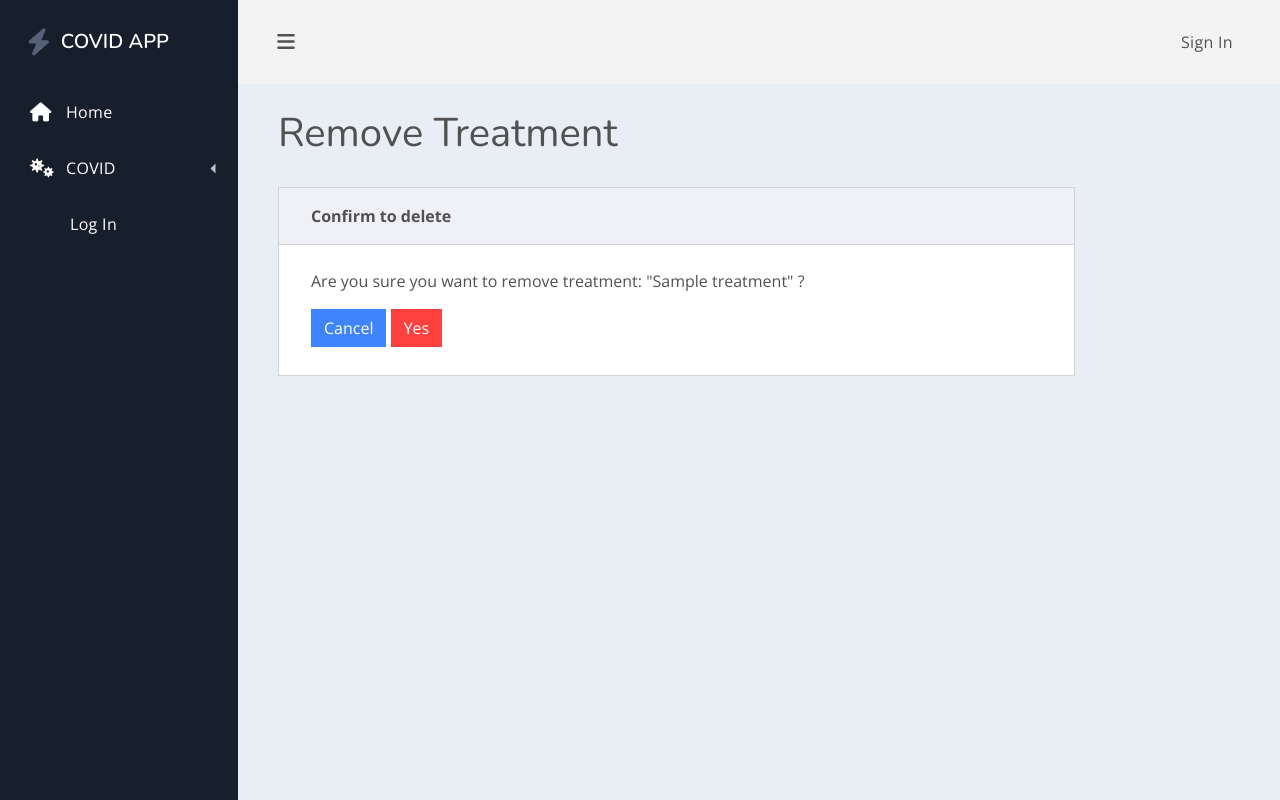
After one commit to ujjwalbgn/COVIDwebApp, a Django app: template healthcare/templates/healthcare/deleteTreatment.html in a window 1280 px wide. The commit adds this page. Run offline with Django 3.2, Linux system fonts and the light colour scheme; the template is opened without the code that fills it: most values are stand-ins (such as "Sample title", 1, 10 or a date in 2020); some libraries are stand-ins or nearby versions.

Commit message:
delete for patient, med and treatement added

```diff
--- /dev/null
+++ b/healthcare/templates/healthcare/deleteTreatment.html
@@ -0,0 +1,30 @@
+{% extends 'healthcare/main.html' %}
+
+{% block content %}
+    {% load myfilters %}
+    <main class="dash-content">
+        <div class="container-fluid">
+            <h1 class="dash-title">Remove Treatment</h1>
+            <div class="row">
+                <div class="col-lg-10">
+                    <div class="card spur-card">
+                        <div class="card-header">
+                            <div class="spur-card-title">Confirm to delete</div>
+                        </div>
+                        <div class="card-body ">
+
+                            <p>Are you sure you want to remove treatment: "{{treatment.name}}" ?</p>
+                            <form action="{% url 'deletetreatment' treatment.id %}" method="POST">
+                                {% csrf_token %}
+                                <a class="btn btn-primary mb-1" href="{% url 'treatment' %}">Cancel</a>
+                                <button type="submit" class="btn btn-danger mb-1">Yes</button>
+                            </form>
+                        </div>
+
+                    </div>
+                </div>
+            </div>
+        </div>
+    </main>
+
+{% endblock %}
--- a/healthcare/templates/healthcare/editMedication.html
+++ b/healthcare/templates/healthcare/editMedication.html
@@ -37,7 +37,7 @@
                             </form>
                         </div>
                     </div>
-                <div class="card spur-card">
+                    <div class="card spur-card">
                         <div class="card-header">
                             <div class="spur-card-title">List of Existing Medication</div>
                         </div>
@@ -48,6 +48,7 @@
                                     <th scope="col">#</th>
                                     <th scope="col">Name</th>
                                     <th scope="col">Description</th>
+                                    <th scope="col">Action</th>
                                 </tr>
                                 </thead>
                                 <tbody>
@@ -58,6 +59,9 @@
                                         <td>{{ medication.name }}</td>
                                         <td>
                                             {{ medication.description }}
+                                        </td>
+                                        <td>
+                                            <a href=" {% url 'deletemedication' medication.id %}">Remove</a>
                                         </td>
 
                                     </tr>
--- a/healthcare/templates/healthcare/editTreatment.htm
+++ b/healthcare/templates/healthcare/editTreatment.htm
@@ -37,7 +37,7 @@
                             </form>
                         </div>
                     </div>
-                <div class="card spur-card">
+                    <div class="card spur-card">
                         <div class="card-header">
                             <div class="spur-card-title">List of Existing treatment</div>
                         </div>
@@ -48,6 +48,7 @@
                                     <th scope="col">#</th>
                                     <th scope="col">Name</th>
                                     <th scope="col">Description</th>
+                                    <th scope="col">Action</th>
                                 </tr>
                                 </thead>
                                 <tbody>
@@ -58,6 +59,9 @@
                                         <td>{{ treatment.name }}</td>
                                         <td>
                                             {{ treatment.description }}
+                                        </td>
+                                        <td>
+                                            <a href=" {% url 'deletetreatment' treatment.id %}">Remove</a>
                                         </td>
                                     </tr>
                                 {% endfor %}
--- a/healthcare/urls.py
+++ b/healthcare/urls.py
@@ -38,6 +38,9 @@ urlpatterns = [
     path('assign_treatment/', views.assignTreatment, name="assignTreatment"),
 
     path('deletepatient/<str:pk>/', views.DeletePatient, name="deletepatient"),
+    path('deletemedication/<str:pk>/', views.DeleteMedication, name="deletemedication"),
+    path('deletetreatment/<str:pk>/', views.DeleteTreatment, name="deletetreatment"),
+
 
     path('covidnegative', views.Covidnegative, name="Covidnegative"),
 
```
Also changed, not shown: healthcare/templates/healthcare/deleteMedication.html (added, +30 -0 lines), healthcare/views.py (+18 -0 lines), db.sqlite3.
